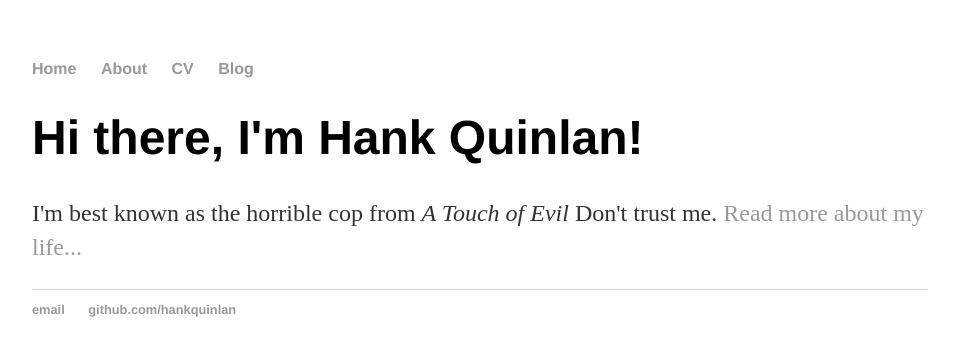
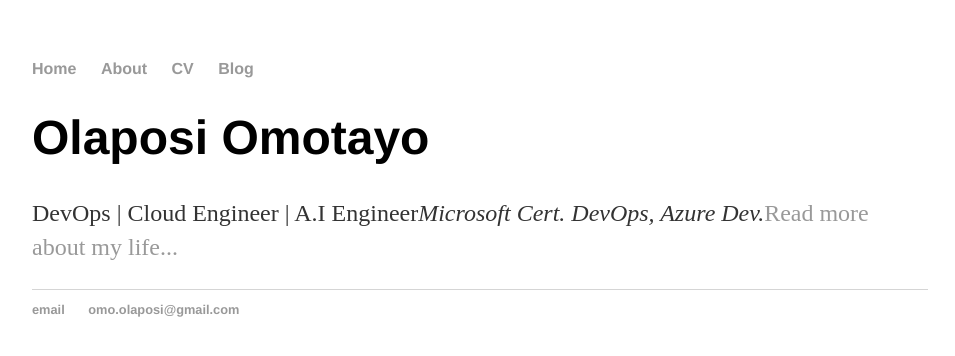
Before and after one commit to Digital-sam/Digital-sam.github.io, a Jekyll site: the page index.html, which Jekyll copies as it is, in a window 1280 px wide. Shown: the top 356 px of the page, without its empty margins (160-1115 px from the left). Built offline with Jekyll 4.4.1, drawn with Linux system fonts in a browser that asks for light colours.

Commit message:
Update index.html

```diff
--- a/index.html
+++ b/index.html
@@ -1,7 +1,7 @@
 <!DOCTYPE html>
 <html>
 	<head>
-		<title>Hank Quinlan, Horrible Cop</title>
+		<title>Olaposi Omotayo</title>
 		<!-- link to main stylesheet -->
 		<link rel="stylesheet" type="text/css" href="/css/main.css">
 	</head>
@@ -16,14 +16,14 @@
 		</nav>
 		<div class="container">
     		<div class="blurb">
-        		<h1>Hi there, I'm Hank Quinlan!</h1>
-				<p>I'm best known as the horrible cop from <em>A Touch of Evil</em> Don't trust me. <a href="/about">Read more about my life...</a></p>
+        		<h1>Olaposi Omotayo</h1>
+				<p>DevOps | Cloud Engineer | A.I Engineer<em>Microsoft Cert. DevOps, Azure Dev.</em><a href="/about">Read more about my life...</a></p>
     		</div><!-- /.blurb -->
 		</div><!-- /.container -->
 		<footer>
     		<ul>
         		<li><a href="mailto:hankquinlanhub@gmail.com">email</a></li>
-        		<li><a href="https://github.com/hankquinlan">github.com/hankquinlan</a></li>
+        		<li><a href="https://github.com/hankquinlan">omo.olaposi@gmail.com</a></li>
 			</ul>
 		</footer>
 	</body>
```
